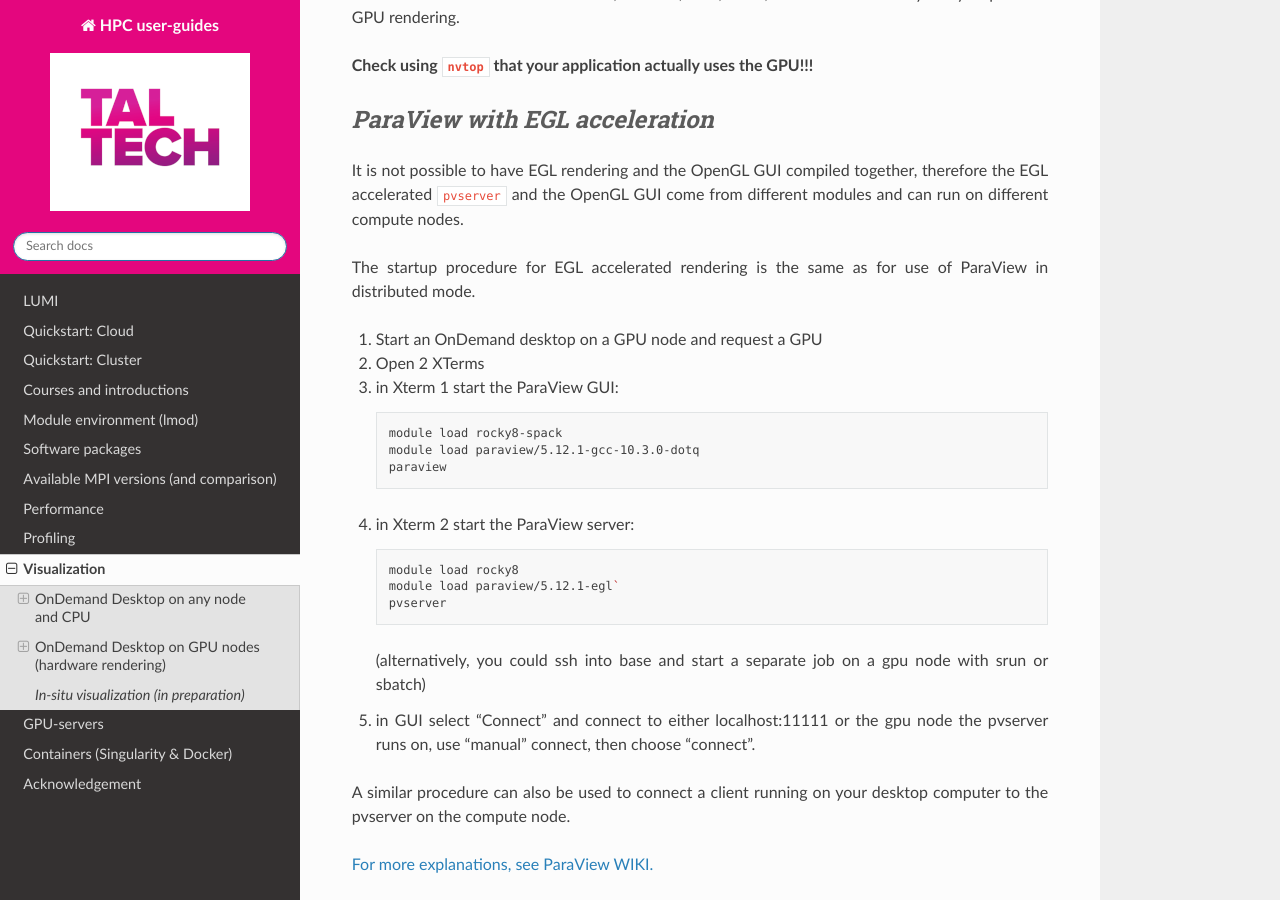
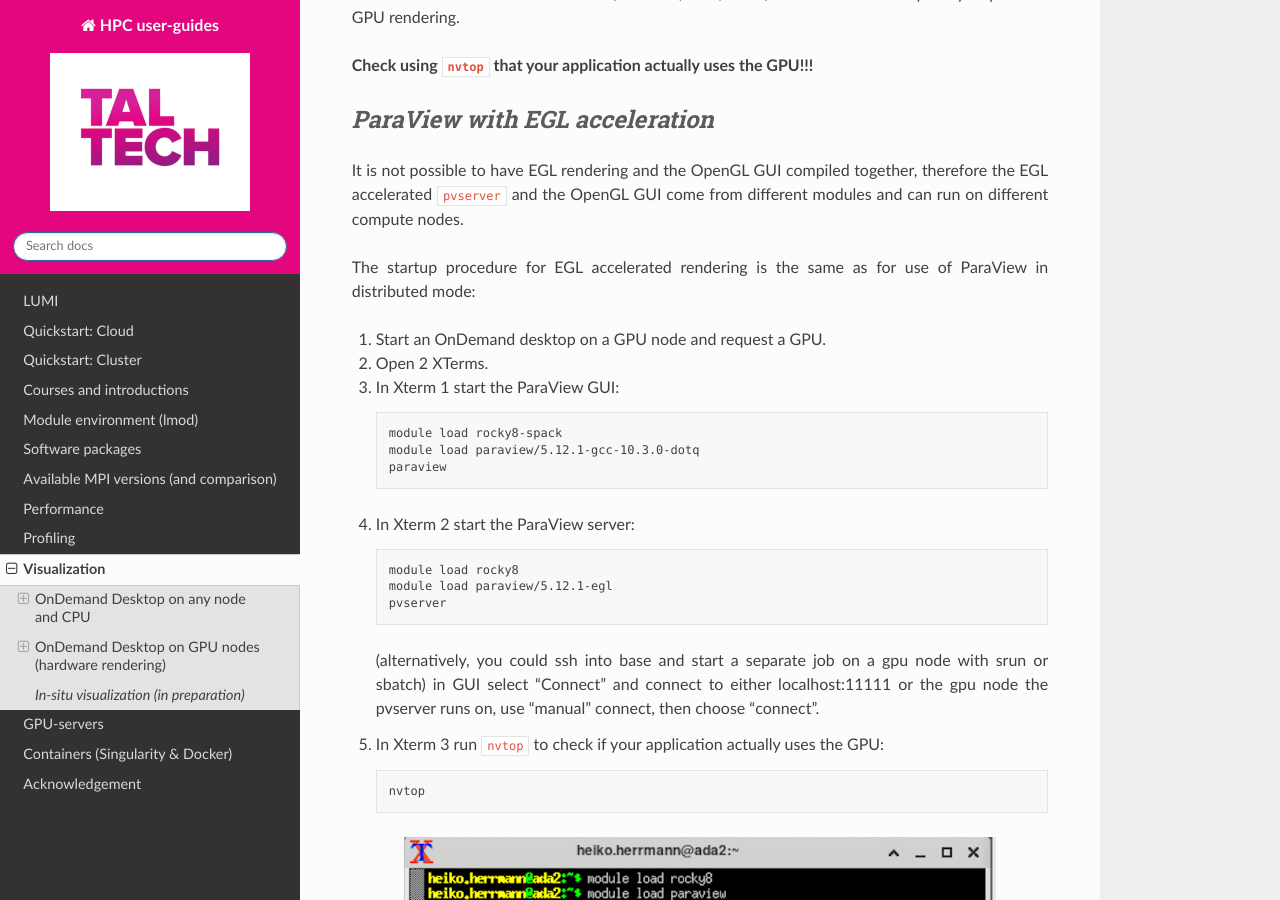
Before and after one commit to TalTech-HPC-Centre/user-guides-source, a Sphinx documentation site: the page built from docs/visualization.md, in a window 1280 px wide and 900 px high, scrolled down 2042 px. Built offline with Sphinx 7.4.7 and the Read the Docs theme 3.1.0, drawn with Linux system fonts in a browser that asks for light colours; some of the changed text lies outside the part shown.

Commit message:
visualization 	modified:   docs/visualization.md 	new file:   docs/visualization/paraview-XT-1.png 	new file:   docs/visualization/paraview-XT-3.png 	new file:   docs/visualization/paraview.png

````diff
--- a/docs/visualization.md
+++ b/docs/visualization.md
@@ -81,24 +81,39 @@
 
 It is not possible to have EGL rendering and the OpenGL GUI compiled together, therefore the EGL accelerated `pvserver` and the OpenGL GUI come from different modules and can run on different compute nodes.
 
-The startup procedure for EGL accelerated rendering is the same as for use of ParaView in distributed mode.
+The startup procedure for EGL accelerated rendering is the same as for use of ParaView in distributed mode:
 
-1. Start an OnDemand desktop on a GPU node and request a GPU
-2. Open 2 XTerms
-3. in Xterm 1 start the ParaView GUI:
+1. Start an OnDemand desktop on a GPU node and request a GPU.
+2. Open 2 XTerms.
+3. In Xterm 1 start the ParaView GUI:
 	```bash
 	module load rocky8-spack
 	module load paraview/5.12.1-gcc-10.3.0-dotq
 	paraview
 	```
-4. in Xterm 2 start the ParaView server:
+4. In Xterm 2 start the ParaView server:
 	```bash
 	module load rocky8
-	module load paraview/5.12.1-egl`
+	module load paraview/5.12.1-egl
 	pvserver
 	```
-	(alternatively, you could ssh into base and start a separate job on a gpu node with srun or sbatch)
-5. in GUI select "Connect" and connect to either localhost:11111 or the gpu node the pvserver runs on, use "manual" connect, then choose "connect".
+	(alternatively, you could ssh into base and start a separate job on a gpu node with srun or sbatch) in GUI select "Connect" and connect to either localhost:11111 or the gpu node the pvserver runs on, use "manual" connect, then choose "connect".
+
+5. In Xterm 3 run `nvtop` to check if your application actually uses the GPU:
+	```bash
+	nvtop
+	```
+
+<div style="width:85%; height:85%; margin-left: auto; margin-right: auto;">
+
+![paraview-XT-1](/visualization/paraview-XT-1.png)
+![paraview-XT-3](/visualization/paraview-XT-3.png)
+
+</div>
+
+![paraview](/visualization/paraview.png)
+
+
 
 A similar procedure can also be used to connect a client running on your desktop computer to the pvserver on the compute node.
 
````
Also changed, not shown: other parts of docs/visualization.md (+2 -2 lines), docs/visualization/paraview-XT-1.png (added), docs/visualization/paraview-XT-3.png (added), docs/visualization/paraview.png (added).
